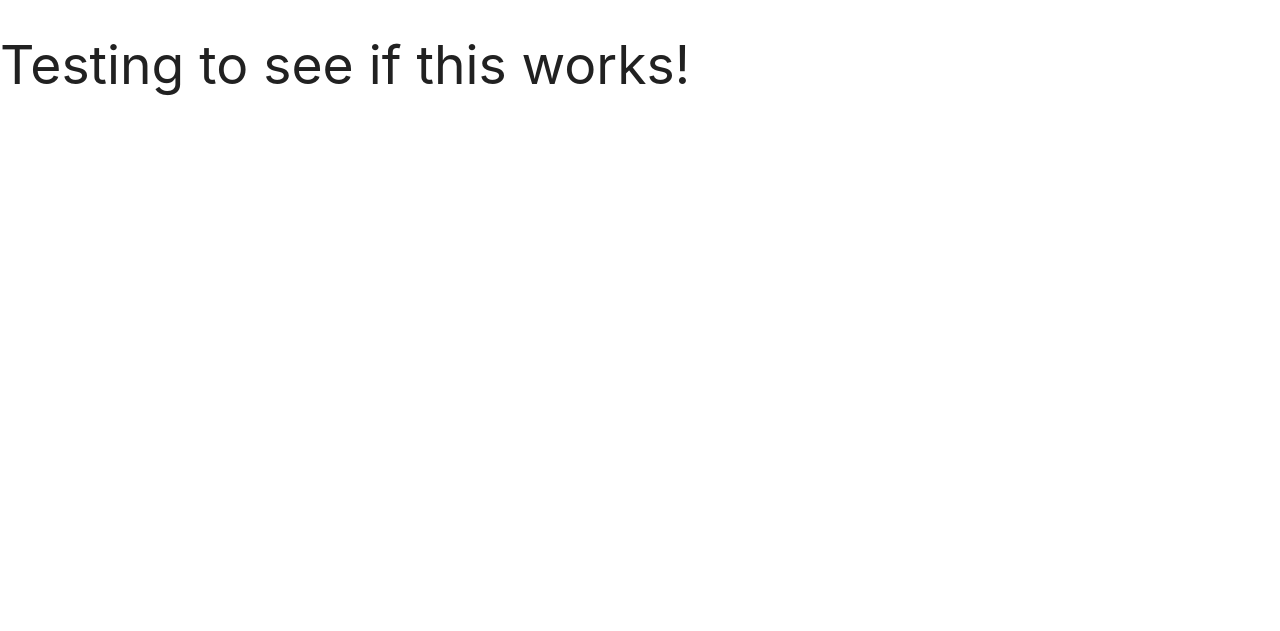
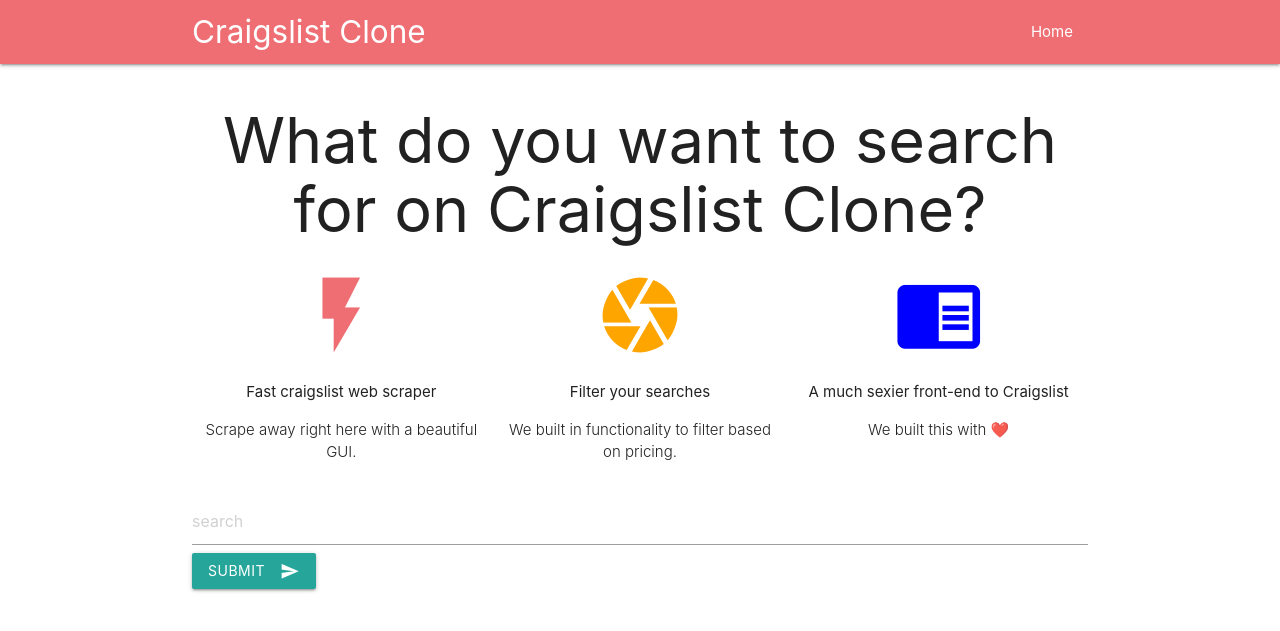
Before and after one commit to JohnG88/yt_tutorial2, a Django app: page /my_app/ in a window 1280 px wide. Shown: the top 631 px of the page. Run offline with Django 3.2, Linux system fonts and the light colour scheme.

Commit message:
Added and enhanced frontend

```diff
--- a/my_app/urls.py
+++ b/my_app/urls.py
@@ -3,4 +3,5 @@
 
 urlpatterns = [
     path('', views.home, name="home"),
+    path('new_search/', views.new_search, name="new_search"),
 ]
--- a/my_app/views.py
+++ b/my_app/views.py
@@ -15,3 +15,12 @@
 
 def home(request):
     return render(request, 'base.html')
+
+def new_search(request):
+    search  = request.POST.get('search')
+
+    # To send to front-end, same as using context = {'search': search}
+    stuff_for_frontend = {'search': search}
+    print(search)
+
+    return render(request, 'new_search.html', stuff_for_frontend)
--- a/templates/base.html
+++ b/templates/base.html
@@ -1,6 +1,6 @@
-{% load staticfiles %}
 {% load static %}
-
+<!--Learn more about flexbox-->
+<!--Learn more about Materialize-->
 <!DOCTYPE html>
 <html lang="en">
 <head>
@@ -14,6 +14,60 @@
     <title>CodeDjango</title>
 </head>
 <body>
-    <h2>Testing to see if this works!</h2>
+    <nav>
+    <!--Container  makes items in div look more contained(Makes items in element centered)-->
+    <div class="container nav-wrapper">
+        <a href="/" class="brand-logo">Craigslist Clone</a>
+        <ul id="nav-mobile" class="right">
+            <li><a href="/">Home</a></li>
+        </ul>
+    </div>
+</nav>
+
+<div class="container">
+    <h1 style="text-align: center">What do you want to search for on Craigslist Clone?</h1>
+    <div class="row">
+        <div class="col s4">
+            <!-- Promo Content 1 goes here -->
+            <div class="center">
+                <i class="large material-icons" style="color: #EE6E73">flash_on</i>
+                <p>Fast craigslist web scraper</p>
+                <p class="light center">Scrape away right here with a beautiful GUI.</p>
+            </div>
+        </div>
+
+        <div class="col s4">
+            <!-- Promo Content 2 goes here -->
+            <div class="center">
+                <i class="large material-icons" style="color: orange">camera</i>
+                <p>Filter your searches</p>
+                <p class="light center">We built in functionality to filter based on pricing.</p>
+            </div>
+        </div>
+
+        <div class="col s4">
+            <!-- Promo Content 3 goes here -->
+            <div class="center">
+                <i class="large material-icons" style="color: blue">chrome_reader_mode</i>
+                <p>A much sexier front-end to Craigslist</p>
+                <p class="light center">We built this with ❤️</p>
+            </div>
+        </div>
+    </div>
+
+    <form action="{% url 'new_search' %}" method="post">
+        {% csrf_token %}
+        <input type="text" name="search" placeholder="search">
+        <button class="btn waves-effect waves-light" type="submit" name="action">Submit
+            <i class="material-icons right">send</i>
+        </button>
+    </form>
+
+    {% block content %}
+
+    {% endblock content %}
+</div>
+
+<script src="https://cdnjs.cloudflare.com/ajax/libs/materialize/1.0.0/js/materialize.min.js"></script>
 </body>
 </html>
```
Also changed, not shown: templates/new_search.html (added, +49 -0 lines).
